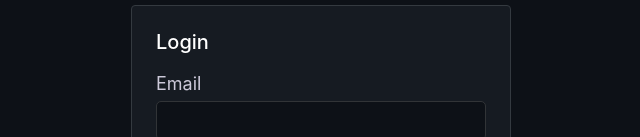
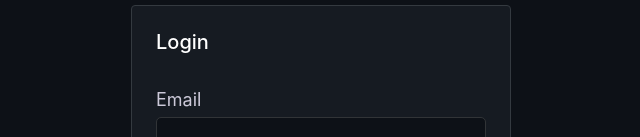
Before and after one commit to ezequielpato/ale-plataforma-cryptos, a Next.js app: page / in a window 1280 px wide. Shown: the part 663-800 px from the top of the page, without its empty margins (319-959 px from the left). Built offline with nearby package versions, Linux system fonts and the light colour scheme.

Commit message:
Se remodelan formularios 2 - Se instalan animaciones

```diff
--- a/componentes/formularios/login.js
+++ b/componentes/formularios/login.js
@@ -39,7 +39,7 @@ const Login = () => {
 					</h1>
 
 					<Form.Group controlId='Email'>
-						<Form.Label className='mt-2 mb-1' style={{ fontSize: '18px', color: '#ccc9d9' }}>
+						<Form.Label className='mt-4 mb-1' style={{ fontSize: '18px', color: '#ccc9d9' }}>
 							Email
 						</Form.Label>
 						<Form.Control
```
